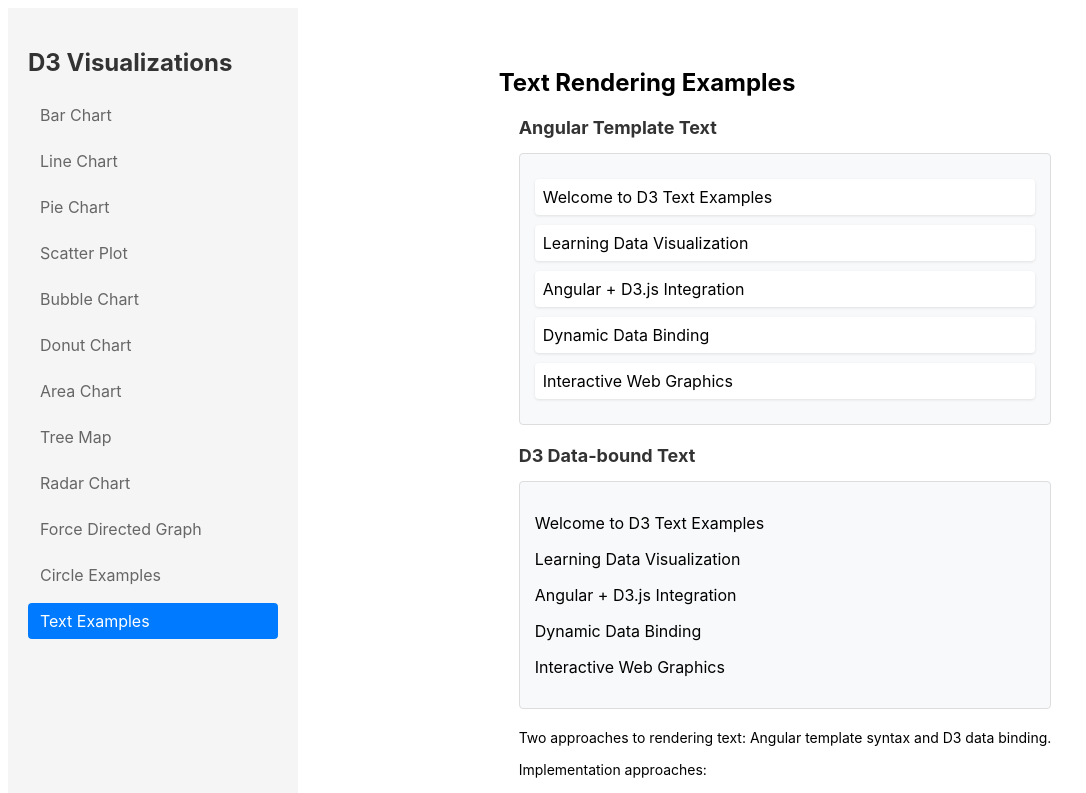
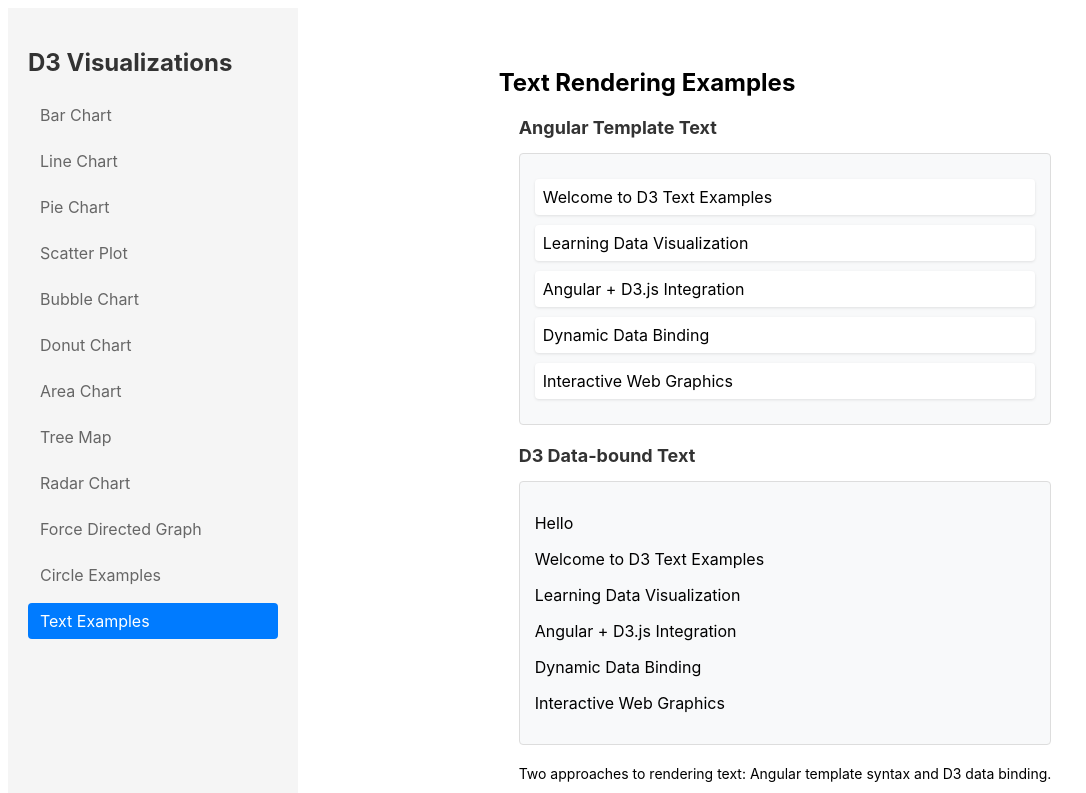
Before and after one commit to dreamerkumar/angular-d3-samples, an Angular app: page /text-examples in a window 1280 px wide. Shown: the top 793 px of the page, without its empty margins (0-1086 px from the left). Built offline with nearby package versions, Linux system fonts and the light colour scheme.

Commit message:
minor fix

```diff
--- a/src/app/visualizations/text-examples/text-examples.component.ts
+++ b/src/app/visualizations/text-examples/text-examples.component.ts
@@ -25,7 +25,7 @@ import * as d3 from 'd3';
       <div class="text-section">
         <h3>D3 Data-bound Text</h3>
         <!-- Container for D3 to inject content -->
-        <div class="d3-text-container"></div>
+        <div class="d3-text-container"><p>Hello</p></div>
       </div>
 
       <div class="explanation">
@@ -127,7 +127,7 @@ export class TextExamplesComponent implements OnInit {
 
     // Create paragraph elements for each data item
     const paragraphs = container
-      .selectAll('p')                    // Select all paragraphs (initially empty)
+      .selectAll()                    // Select all paragraphs (initially empty)
       .data(this.textData)               // Bind data array to selection
       .enter()                           // Get enter selection for new elements
        .append('p')                       // Append paragraph for each data item
@@ -145,5 +145,7 @@ export class TextExamplesComponent implements OnInit {
           d3.select(this)
             .style('color', null);         // Reset text color
         });
+
+
   }
 }
```
Lines whose indentation alone changed are shown as unchanged.
